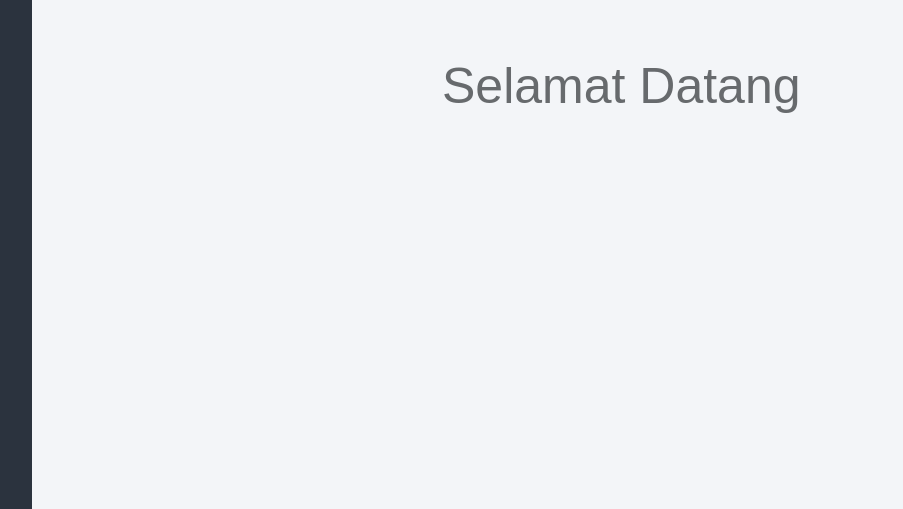
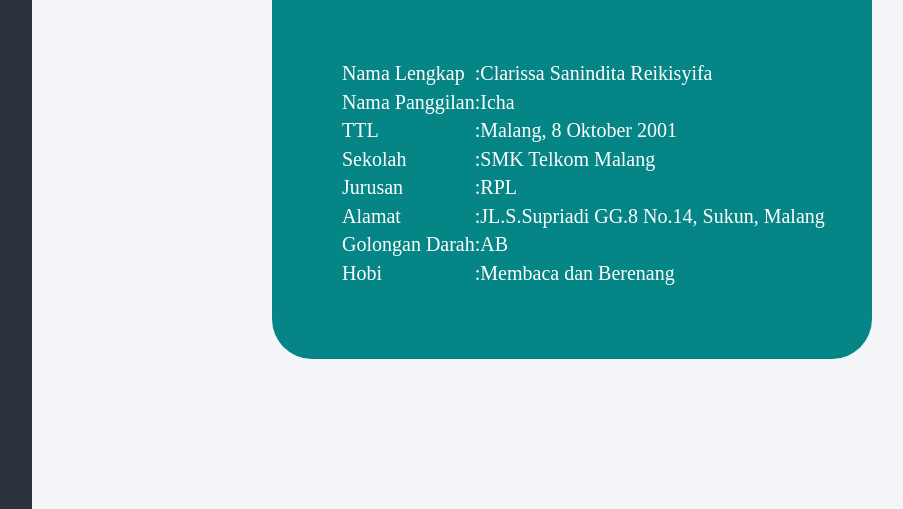
Before and after one commit to ClarissaSanindita/lanjutan-CI, a CodeIgniter app: page /CIXIR2/index.php/user/index in a window 1280 px wide. Shown: the part 291-800 px from the top of the page, without its empty margins (228-1131 px from the left). Run offline with CodeIgniter, Linux system fonts and the light colour scheme; some libraries are stand-ins or nearby versions.

Commit message:
Update template.php

```diff
--- a/application/views/template.php
+++ b/application/views/template.php
@@ -23,13 +23,33 @@
 
 	<style media="screen">
 
-		h1{
-			margin-top: 350px;
-			margin-left: 670px;
-			font-size: 50px;
-			text-align: center;
-			position: absolute;
-		}
+			.kotak{
+		width: 600px;
+		height: 400px;
+		margin-left: 500px;
+		margin-top: 250px;
+		background-color: #068587;
+		border-radius: 40px;
+		position: absolute;
+	}
+
+
+	table{
+		margin-top: 100px;;
+		font-size: 20px;
+		font-family: tata;
+		margin-left: 70px;
+		color: white;
+	}
+
+	#foto img{
+		width: 160px;
+		margin-top: -100px;
+		margin-left: 220px;
+		position: absolute;
+		background-color: #BEEB9F;
+		border-radius: 50%;
+	}
 	</style>
 </head>
 
@@ -108,9 +128,55 @@
 			</div>
 		</div>
 		<!-- END LEFT SIDEBAR -->
-		<div class="tengah">
-			<h1>Selamat Datang</h1>
-		</div>
+
+		<div class="kotak">
+			<div id="foto">
+				<img src="<?= base_url() ?>assets/hiya.png">
+			</div>
+
+      <table>
+        <tr>
+          <td>Nama Lengkap</td>
+          <td>:</td>
+          <td>Clarissa Sanindita Reikisyifa</td>
+        </tr>
+        <tr>
+          <td>Nama Panggilan</td>
+          <td>:</td>
+          <td>Icha</td>
+        </tr>
+        <tr>
+          <td>TTL</td>
+          <td>:</td>
+          <td>Malang, 8 Oktober 2001</td>
+        </tr>
+        <tr>
+          <td>Sekolah</td>
+          <td>:</td>
+          <td>SMK Telkom Malang</td>
+        </tr>
+        <tr>
+          <td>Jurusan</td>
+          <td>:</td>
+          <td> RPL</td>
+        </tr>
+        <tr>
+          <td>Alamat</td>
+          <td>:</td>
+          <td>JL.S.Supriadi GG.8 No.14, Sukun, Malang</td>
+        </tr>
+        <tr>
+          <td>Golongan Darah</td>
+          <td>:</td>
+          <td> AB</td>
+        </tr>
+        <tr>
+          <td>Hobi</td>
+          <td>:</td>
+          <td> Membaca dan Berenang</td>
+        </tr>
+      </table>
+    </div>
 	<!-- Javascript -->
 
 </body>
```
